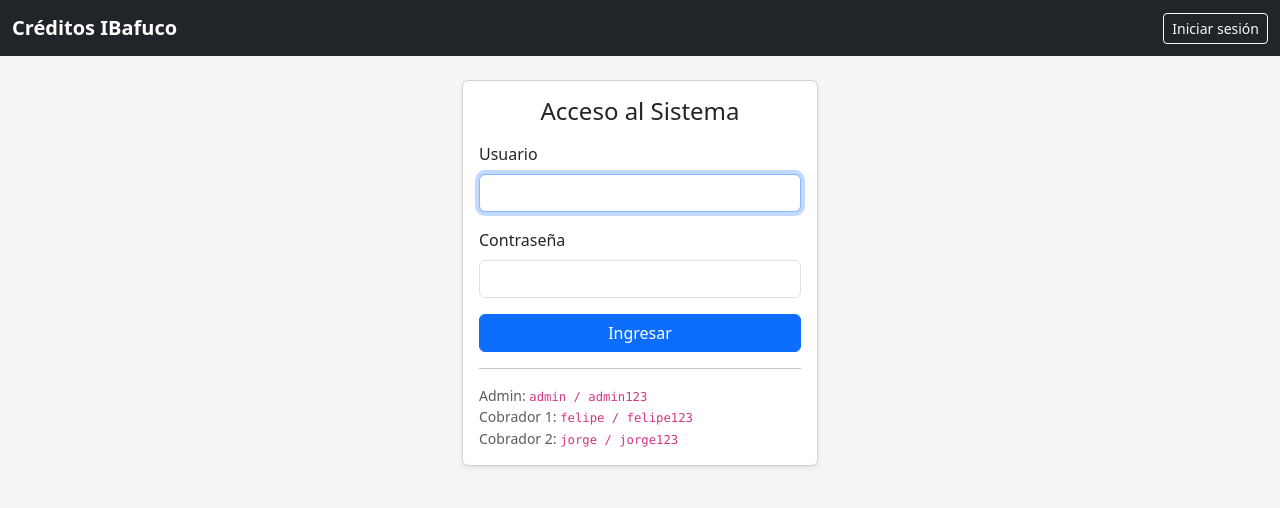
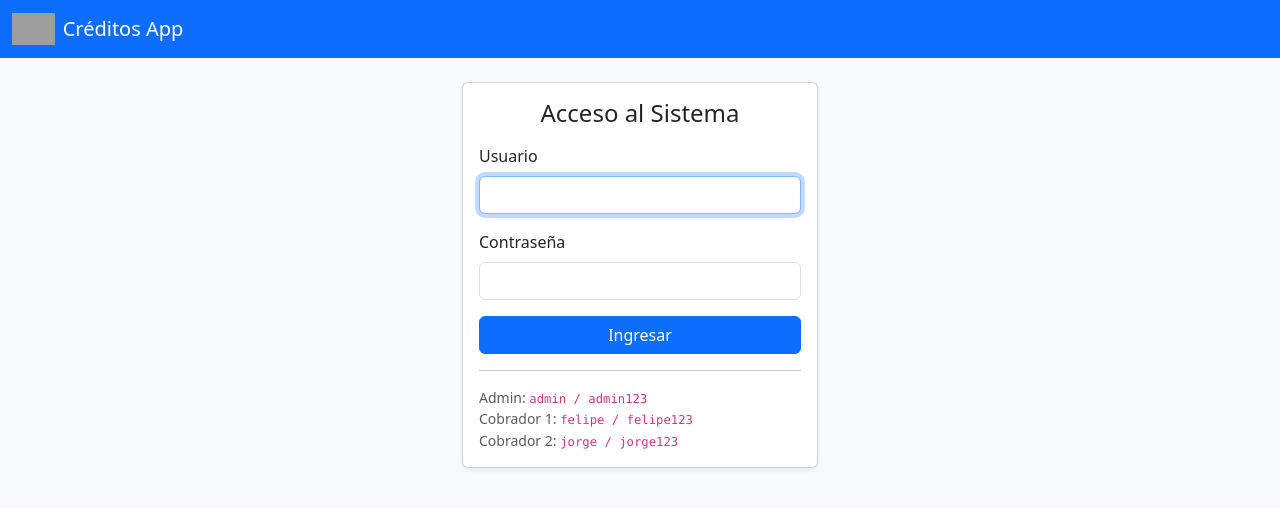
Before and after one commit to Jorleonzu86/creditos-app, a Flask app: page /login in a window 1280 px wide. Shown: the top 508 px of the page. Run offline with Flask 3, Linux system fonts and the light colour scheme; some libraries are stand-ins or nearby versions; grey boxes are pictures that could not be loaded.

Commit message:
Update base.html

```diff
--- a/templates/base.html
+++ b/templates/base.html
@@ -2,99 +2,67 @@
 <html lang="es">
 <head>
     <meta charset="utf-8">
-    <title>{% block title %}Créditos IBafuco{% endblock %}</title>
+    <title>Créditos App</title>
     <meta name="viewport" content="width=device-width, initial-scale=1">
-
-    <!-- Bootstrap 5 desde CDN -->
+    <!-- Bootstrap CDN -->
     <link
       href="https://cdn.jsdelivr.net/npm/bootstrap@5.3.3/dist/css/bootstrap.min.css"
       rel="stylesheet"
     >
-
-    <style>
-        body {
-            background-color: #f5f5f5;
-        }
-        .navbar-brand {
-            font-weight: bold;
-        }
-        .table thead th {
-            background-color: #0d6efd;
-            color: #fff;
-        }
-    </style>
 </head>
-<body>
-<nav class="navbar navbar-expand-lg navbar-dark bg-dark">
+<body class="bg-light">
+<nav class="navbar navbar-expand-lg navbar-dark bg-primary mb-4">
   <div class="container-fluid">
-        <a class="navbar-brand" href="{{ url_for('movimientos') }}">Créditos IBafuco</a>
-
-        <button class="navbar-toggler" type="button" data-bs-toggle="collapse"
-                data-bs-target="#navbarNav" aria-controls="navbarNav"
-                aria-expanded="false" aria-label="Menú">
+    <a class="navbar-brand d-flex align-items-center" href="{{ url_for('index') }}">
+      <img src="{{ url_for('static', filename='logo.png') }}" alt="Logo" style="height:32px; width:auto; margin-right:8px;">
+      Créditos App
+    </a>
+    {% if current_user.is_authenticated %}
+    <button class="navbar-toggler" type="button" data-bs-toggle="collapse" data-bs-target="#navbarsExample" aria-controls="navbarsExample" aria-expanded="false" aria-label="Toggle navigation">
       <span class="navbar-toggler-icon"></span>
     </button>
 
-        <div class="collapse navbar-collapse" id="navbarNav">
+    <div class="collapse navbar-collapse" id="navbarsExample">
       <ul class="navbar-nav me-auto mb-2 mb-lg-0">
-                {% if current_user.is_authenticated %}
-                    {% if current_user.is_admin() or current_user.is_cobrador() %}
         <li class="nav-item">
-                            <a class="nav-link" href="{{ url_for('movimientos') }}">Movimientos</a>
+          <a class="nav-link{% if request.endpoint == 'index' %} active{% endif %}" href="{{ url_for('index') }}">Dashboard</a>
         </li>
         <li class="nav-item">
-                            <a class="nav-link" href="{{ url_for('clientes_list') }}">Clientes</a>
+          <a class="nav-link{% if request.endpoint in ['clientes', 'cliente_detalle'] %} active{% endif %}" href="{{ url_for('clientes') }}">Clientes</a>
         </li>
-                    {% endif %}
-                    {% if current_user.is_admin() %}
+        {% if current_user.role == 'admin' %}
         <li class="nav-item">
-                            <a class="nav-link" href="{{ url_for('usuarios_list') }}">Usuarios</a>
-                        </li>
-                    {% endif %}
-                {% endif %}
-            </ul>
-
-            <ul class="navbar-nav ms-auto">
-                {% if current_user.is_authenticated %}
-                    <li class="nav-item">
-                        <span class="navbar-text me-3">
-                            Usuario: {{ current_user.username }} ({{ current_user.role }})
-                        </span>
+          <a class="nav-link{% if request.endpoint in ['usuarios'] %} active{% endif %}" href="{{ url_for('usuarios') }}">Usuarios</a>
         </li>
         <li class="nav-item">
-                        <a class="btn btn-outline-light btn-sm" href="{{ url_for('logout') }}">
-                            Cerrar sesión
-                        </a>
-                    </li>
-                {% else %}
-                    <li class="nav-item">
-                        <a class="btn btn-outline-light btn-sm" href="{{ url_for('login') }}">
-                            Iniciar sesión
-                        </a>
+          <a class="nav-link{% if request.endpoint in ['reportes'] %} active{% endif %}" href="{{ url_for('reportes') }}">Reportes</a>
         </li>
         {% endif %}
       </ul>
+      <span class="navbar-text me-3">
+        {{ current_user.full_name }} ({{ current_user.role }})
+      </span>
+      <a class="btn btn-outline-light btn-sm" href="{{ url_for('logout') }}">Salir</a>
     </div>
+    {% endif %}
   </div>
 </nav>
 
-<main class="container my-4">
+<div class="container mb-4">
   {% with messages = get_flashed_messages(with_categories=true) %}
     {% if messages %}
       {% for category, message in messages %}
         <div class="alert alert-{{ category }} alert-dismissible fade show" role="alert">
           {{ message }}
-                    <button type="button" class="btn-close" data-bs-dismiss="alert"></button>
+          <button type="button" class="btn-close" data-bs-dismiss="alert" aria-label="Close"></button>
         </div>
       {% endfor %}
     {% endif %}
   {% endwith %}
 
   {% block content %}{% endblock %}
-</main>
+</div>
 
-<script
-  src="https://cdn.jsdelivr.net/npm/bootstrap@5.3.3/dist/js/bootstrap.bundle.min.js">
-</script>
+<script src="https://cdn.jsdelivr.net/npm/bootstrap@5.3.3/dist/js/bootstrap.bundle.min.js"></script>
 </body>
 </html>
```
Lines whose indentation alone changed are shown as unchanged.
